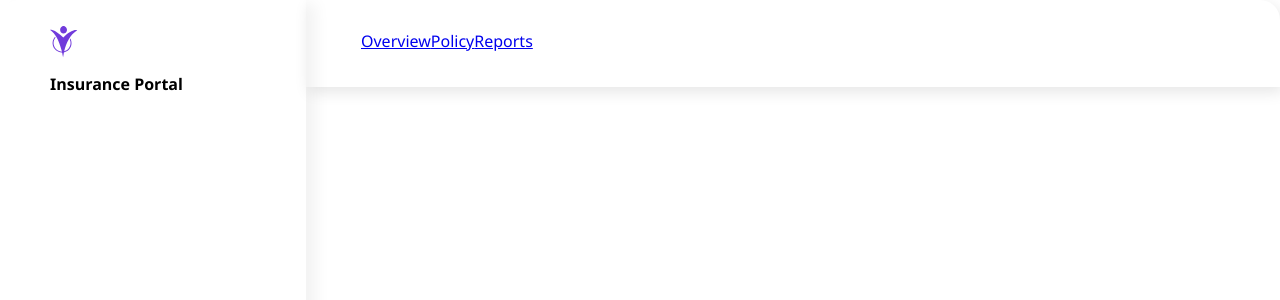
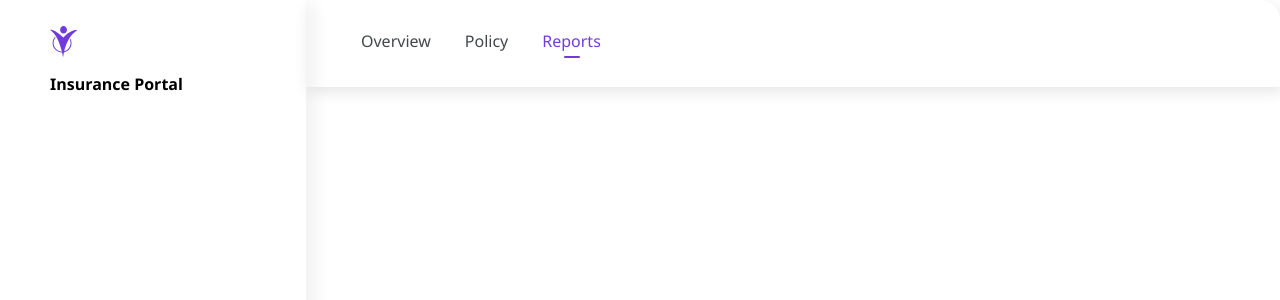
Before and after one commit to valmir-haxholli/reports-app, a React (Create React App) app: page / in a window 1280 px wide. Shown: the top 300 px of the page. Built offline with nearby package versions, Linux system fonts and the light colour scheme.

Commit message:
implemented  mixins for cross browser compability

```diff
--- a/src/components/Header/Header.js
+++ b/src/components/Header/Header.js
@@ -8,7 +8,7 @@ const Header = () => {
         <div className='header'>
             <Link to='/'>Overview</Link>
             <Link to='/'>Policy</Link>
-            <Link to='/'>Reports</Link>
+            <Link className='active' to='/'>Reports</Link>
         </div>
     );
 };
--- a/src/components/Header/Header.scss
+++ b/src/components/Header/Header.scss
@@ -1,7 +1,33 @@
+@import "../../styles/variables";
+@import "../../styles/mixins";
+
 .header {
   width: calc(100% - 306px);
   max-height: 87px;
   padding: 30px 0 36px 55px;
   box-shadow: 3px 5px 15px rgba(0, 0, 0, 0.1);
   border-radius: 0px 20px 0px 0px;
+
+  a {
+    margin-right: 34px;
+    color: $primary-color;
+    text-decoration: none;
+    font-weight: 400;
+    @include transition(all 0.5s ease);
+    &.active, &:hover {
+      position: relative;
+      color: $link-color;
+      &::after {
+        content: "";
+        position: absolute;
+        bottom: -5px;
+        @include translate(50%, 50%);
+        right: 50%;
+        width: 16px;
+        height: 2px;
+        background: $link-color;
+        border-radius: 1px;
+      }
+    }
+  }
 }
--- /dev/null
+++ b/src/styles/_mixins.scss
@@ -0,0 +1,15 @@
+@mixin translate($x, $y) {
+  -webkit-transform: translate($x, $y);
+  -moz-transform: translate($x, $y);
+  -ms-transform: translate($x, $y);
+  -o-transform: translate($x, $y);
+  transform: translate($x, $y);
+}
+
+@mixin transition($args) {
+  -webkit-transition: $args;
+  -moz-transition: $args;
+  -ms-transition: $args;
+  -o-transition: $args;
+  transition: $args;
+}
```
